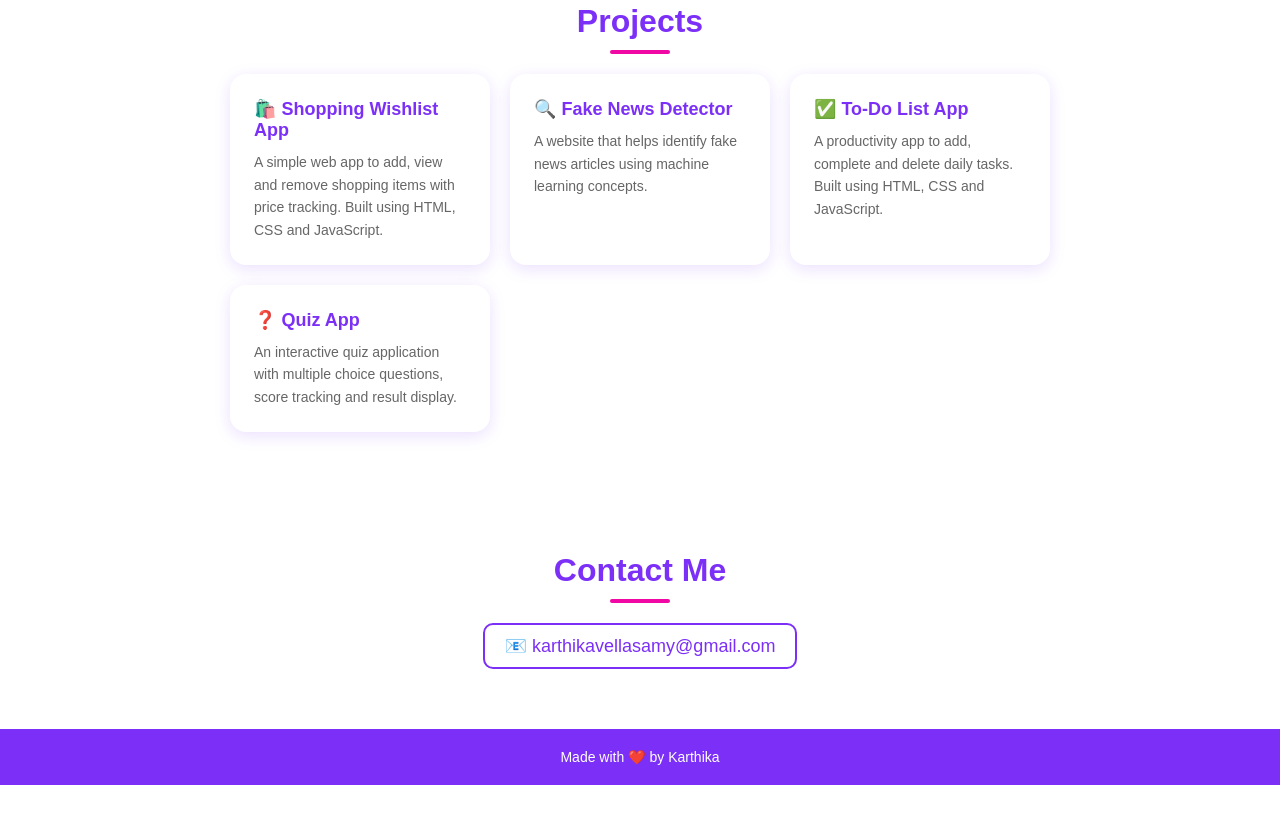
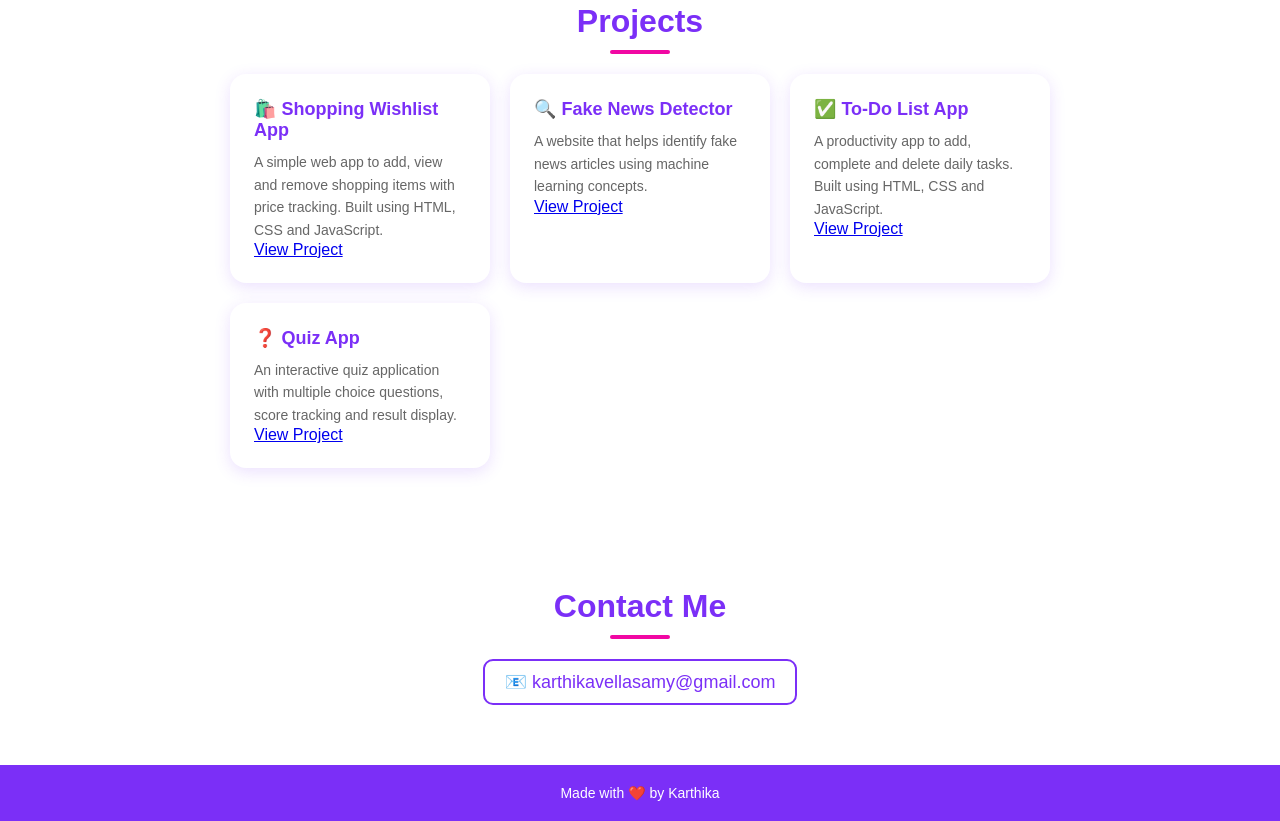
Before and after one commit to karthikavellasamy/portfolio, a plain HTML site: page index.html in a window 1280 px wide. Shown: the part 1366-2187 px from the top of the page. Before the commit the page ends 2151 px from the top, so only its background shows below. Drawn offline with Linux system fonts and the light colour scheme.

Commit message:
Update index.html

```diff
--- a/index.html
+++ b/index.html
@@ -44,22 +44,26 @@
       <div class="card">
         <h3>🛍️ Shopping Wishlist App</h3>
         <p>A simple web app to add, view and remove shopping items with price tracking. Built using HTML, CSS and JavaScript.</p>
-      </div>
+      <a href="https://karthikavellasamy.github.io/shopping-wishlist" target="_blank" class="project-btn">View Project</a>
+    </div>
 
       <div class="card">
         <h3>🔍 Fake News Detector</h3>
         <p>A website that helps identify fake news articles using machine learning concepts.</p>
-      </div>
+      <a href="https://karthikavellasamy.github.io/fake-news-detector" target="_blank" class="project-btn">View Project</a>
+    </div>
 
       <div class="card">
         <h3>✅ To-Do List App</h3>
         <p>A productivity app to add, complete and delete daily tasks. Built using HTML, CSS and JavaScript.</p>
-      </div>
+      <a href="https://karthikavellasamy.github.io/todo-list" target="_blank" class="project-btn">View Project</a>
+    </div>
 
       <div class="card">
         <h3>❓ Quiz App</h3>
         <p>An interactive quiz application with multiple choice questions, score tracking and result display.</p>
-      </div>
+      <a href="https://karthikavellasamy.github.io/quiz-app" target="_blank" class="project-btn">View Project</a>
+    </div>
 
     </div>
   </section>
```
